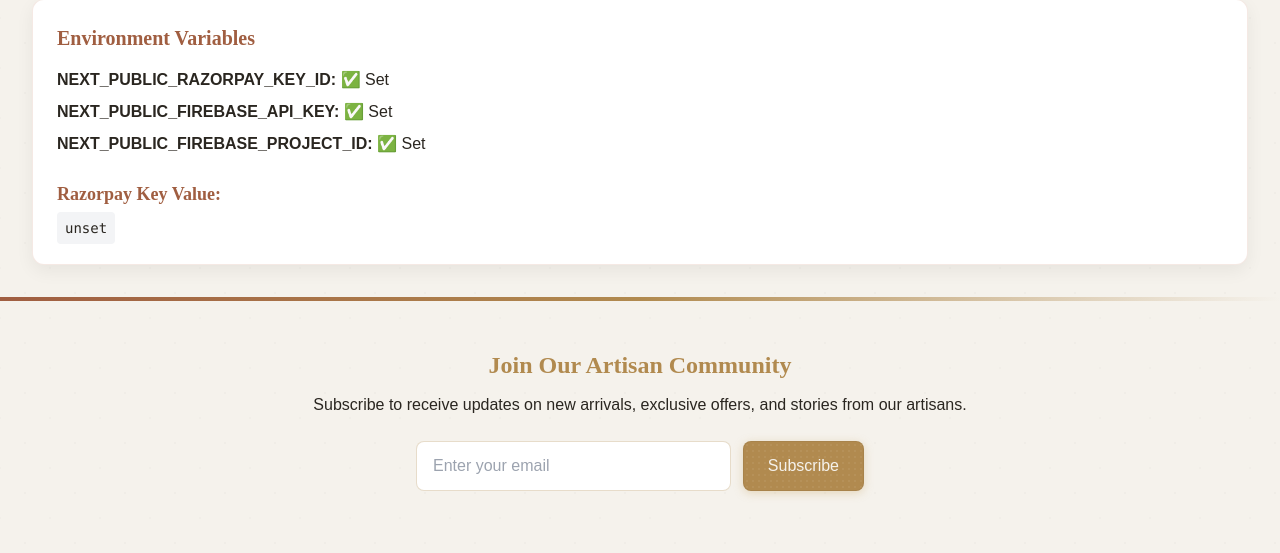
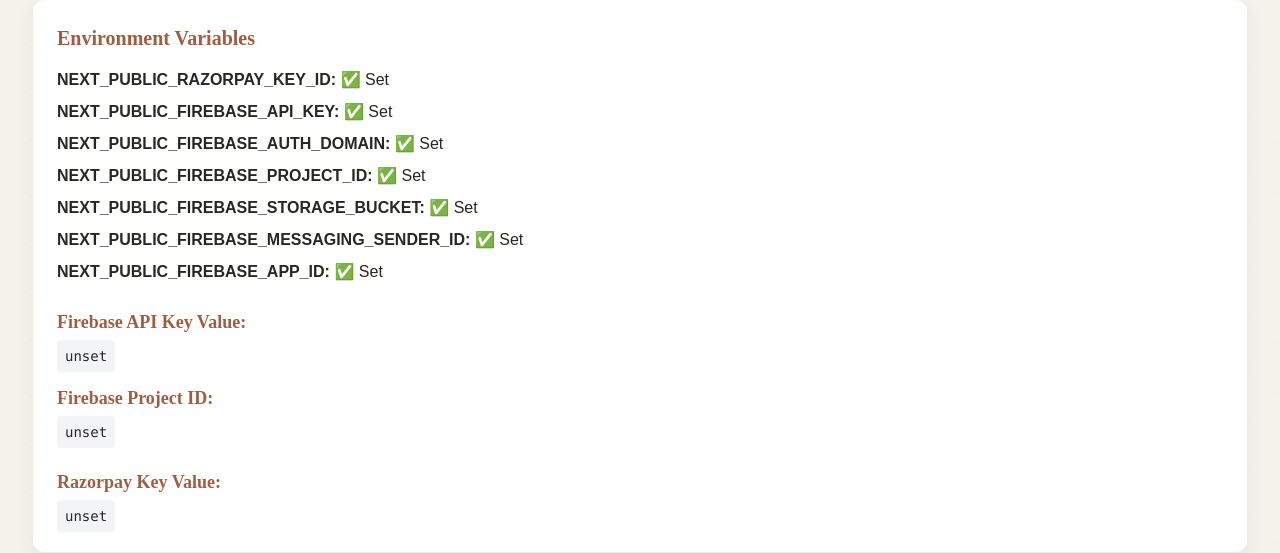
Before and after one commit to vaibhav2932000/srijan, a Next.js app: page /debug in a window 1280 px wide. Shown: the part 182-735 px from the top of the page. Built offline with nearby package versions, Linux system fonts and the light colour scheme; no server answers.

Commit message:
Add comprehensive Firebase environment variable debugging

```diff
--- a/app/debug/page.tsx
+++ b/app/debug/page.tsx
@@ -14,8 +14,34 @@
             <strong>NEXT_PUBLIC_FIREBASE_API_KEY:</strong> {process.env.NEXT_PUBLIC_FIREBASE_API_KEY ? '✅ Set' : '❌ Not set'}
           </div>
           <div>
+            <strong>NEXT_PUBLIC_FIREBASE_AUTH_DOMAIN:</strong> {process.env.NEXT_PUBLIC_FIREBASE_AUTH_DOMAIN ? '✅ Set' : '❌ Not set'}
+          </div>
+          <div>
             <strong>NEXT_PUBLIC_FIREBASE_PROJECT_ID:</strong> {process.env.NEXT_PUBLIC_FIREBASE_PROJECT_ID ? '✅ Set' : '❌ Not set'}
           </div>
+          <div>
+            <strong>NEXT_PUBLIC_FIREBASE_STORAGE_BUCKET:</strong> {process.env.NEXT_PUBLIC_FIREBASE_STORAGE_BUCKET ? '✅ Set' : '❌ Not set'}
+          </div>
+          <div>
+            <strong>NEXT_PUBLIC_FIREBASE_MESSAGING_SENDER_ID:</strong> {process.env.NEXT_PUBLIC_FIREBASE_MESSAGING_SENDER_ID ? '✅ Set' : '❌ Not set'}
+          </div>
+          <div>
+            <strong>NEXT_PUBLIC_FIREBASE_APP_ID:</strong> {process.env.NEXT_PUBLIC_FIREBASE_APP_ID ? '✅ Set' : '❌ Not set'}
+          </div>
+        </div>
+
+        <div className="mt-6">
+          <h3 className="text-lg font-semibold mb-2">Firebase API Key Value:</h3>
+          <code className="bg-gray-100 p-2 rounded text-sm">
+            {process.env.NEXT_PUBLIC_FIREBASE_API_KEY || 'Not available'}
+          </code>
+        </div>
+
+        <div className="mt-4">
+          <h3 className="text-lg font-semibold mb-2">Firebase Project ID:</h3>
+          <code className="bg-gray-100 p-2 rounded text-sm">
+            {process.env.NEXT_PUBLIC_FIREBASE_PROJECT_ID || 'Not available'}
+          </code>
         </div>
 
         <div className="mt-6">
```
